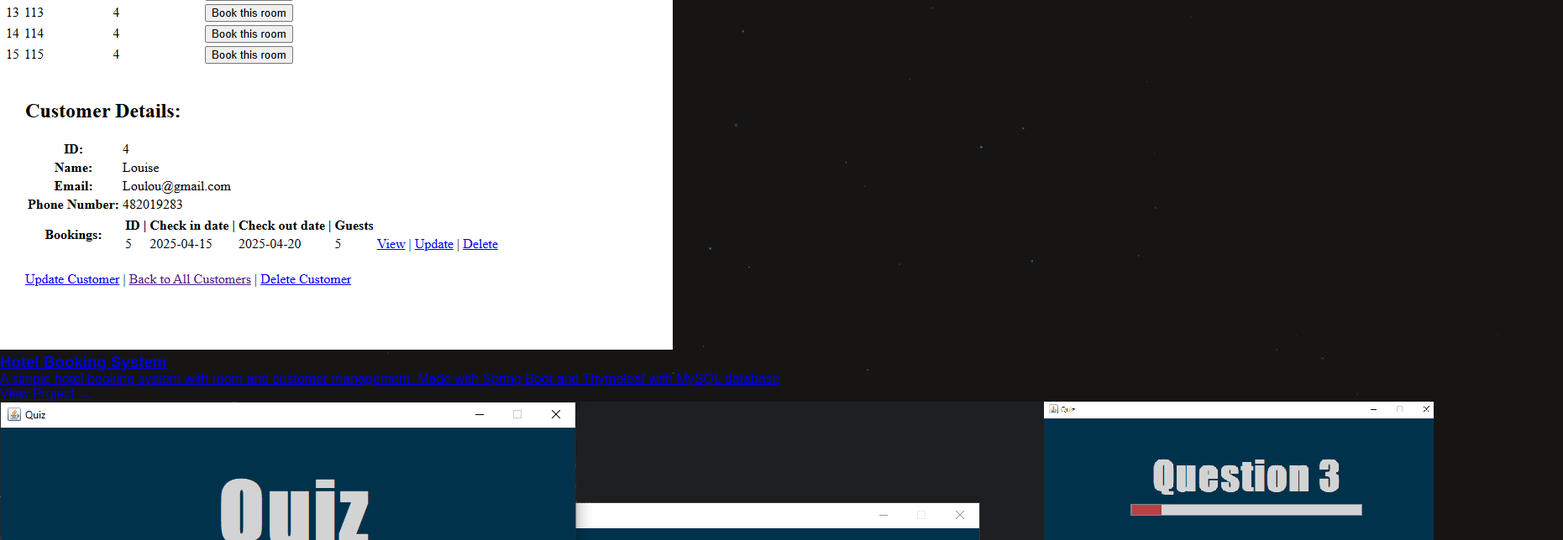
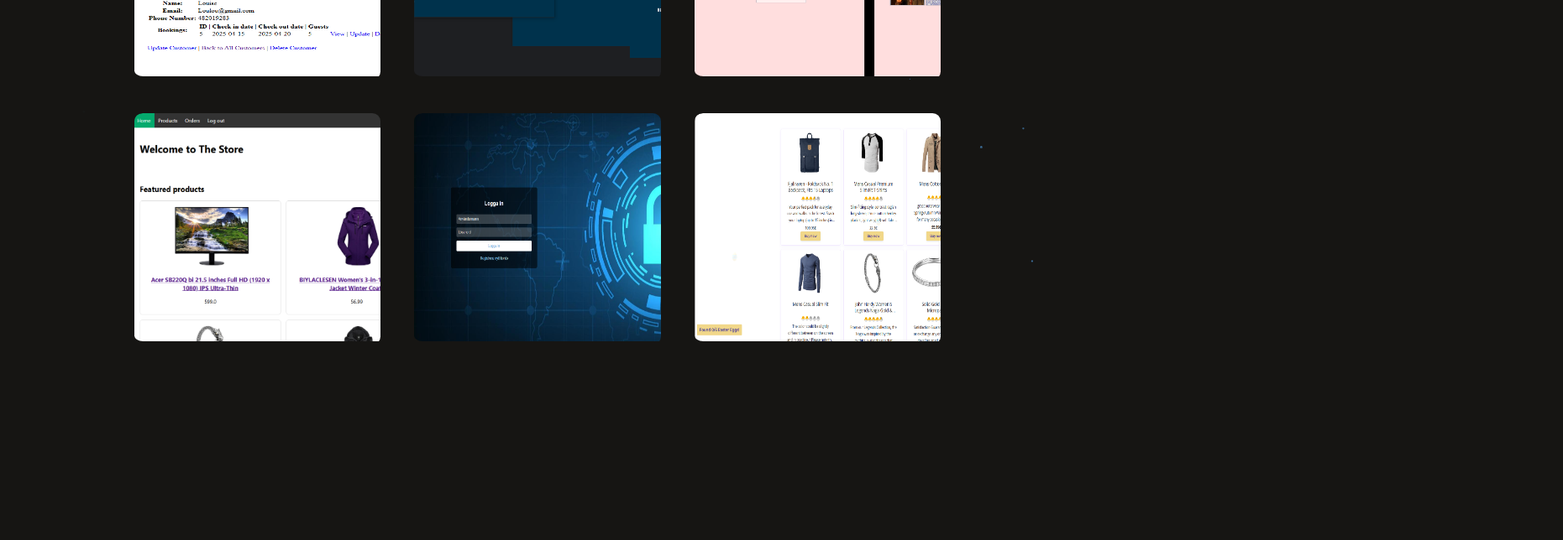
Before and after one commit to hanneshjelm/portfolio-frontend, a React (Vite) app: page / in a window 1280 px wide. Shown: the part 2740-3384 px from the top of the page at 84% size, 1861 px wide, since content can reach past the window. After the commit the page ends 3151 px from the top, so only its background shows below. Built offline with nearby package versions, Linux system fonts and the light colour scheme.

Commit message:
Added css for project section

```diff
--- a/src/components/projects/Projects.css
+++ b/src/components/projects/Projects.css
@@ -0,0 +1,50 @@
+.projects {
+    display: flex;
+    flex-direction: column;
+    align-items: center;
+    justify-content: center;
+    gap: 5rem;
+    margin: 5rem 10rem;
+}
+
+.projects-container {
+    display: grid;
+    grid-template-columns: 1fr 1fr 1fr;
+    gap: 2.5rem;
+}
+
+.project-item {
+    position: relative;
+    border-radius: 0.6rem;
+    overflow: hidden;
+    cursor: pointer;
+}
+
+.projects-container img {
+    box-sizing: border-box;
+    width: 26rem;
+    height: 17rem;
+    cursor: pointer;
+    border-radius: 2.5%;
+}
+
+.project-overlay {
+    position: absolute;
+    top: 0;
+    left: 0;
+    right: 0;
+    bottom: 0;
+    background: rgba(35, 35, 35, 0.9);
+    color: white;
+    display: flex;
+    justify-content: center;
+    align-items: center;
+    text-align: center;
+    opacity: 0;
+    border-radius: 0.6rem;
+}
+
+.project-item:hover .project-overlay {
+    opacity: 1;
+    transition: opacity 0.3s;
+}
--- a/src/components/projects/Projects.tsx
+++ b/src/components/projects/Projects.tsx
@@ -15,7 +15,7 @@ const Projects = () => {
                                 <div className="project-overlay">
                                     <div className="project-info">
                                         <h3>{item.name}</h3>
-                                        <p>{item.description}</p>
+                                        <p>{item.description}</p> <br/>
                                         <span className="view-project">View Project →</span>
                                     </div>
                                 </div>
--- a/src/index.css
+++ b/src/index.css
@@ -18,6 +18,7 @@ html {
 header h2 {
     font-size: 5rem;
     font-weight: 600;
+    position: relative;
     padding: 0 2rem;
     background: linear-gradient(90deg, #395E33, #6FCF61);
     background-repeat: no-repeat;
```
